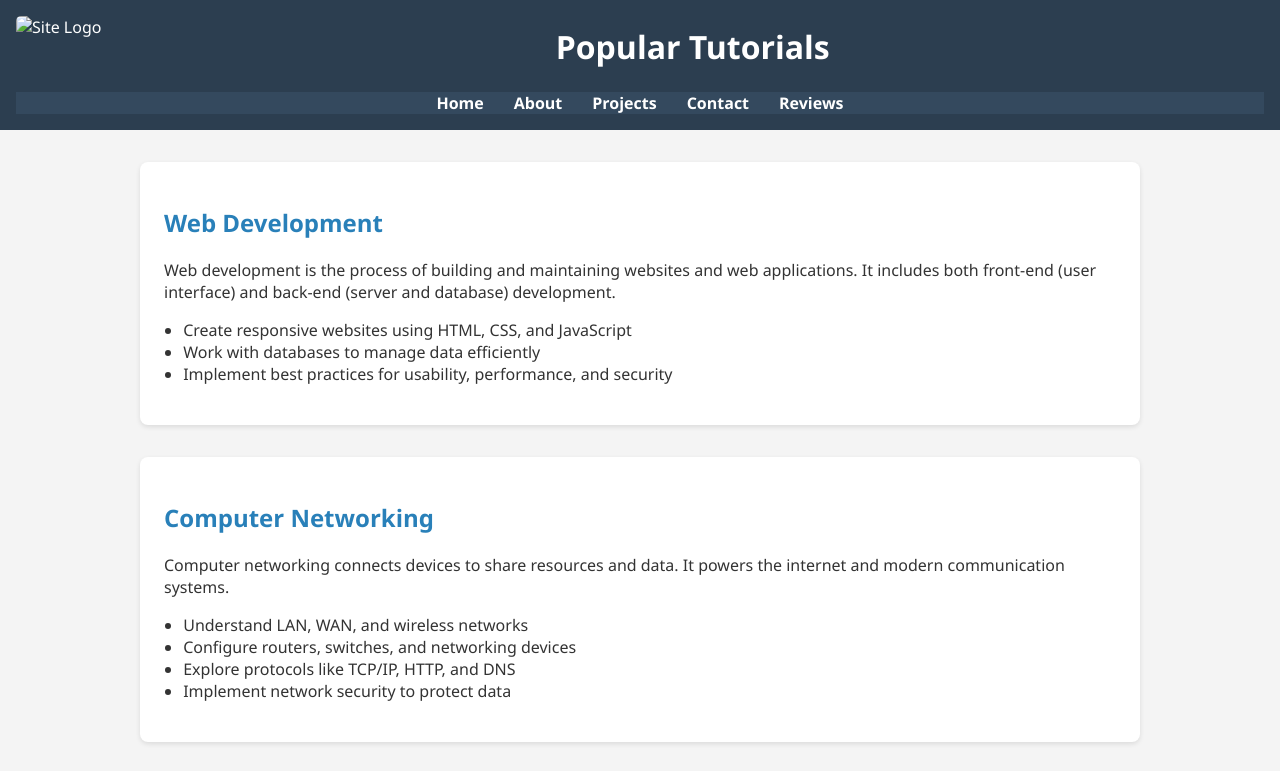
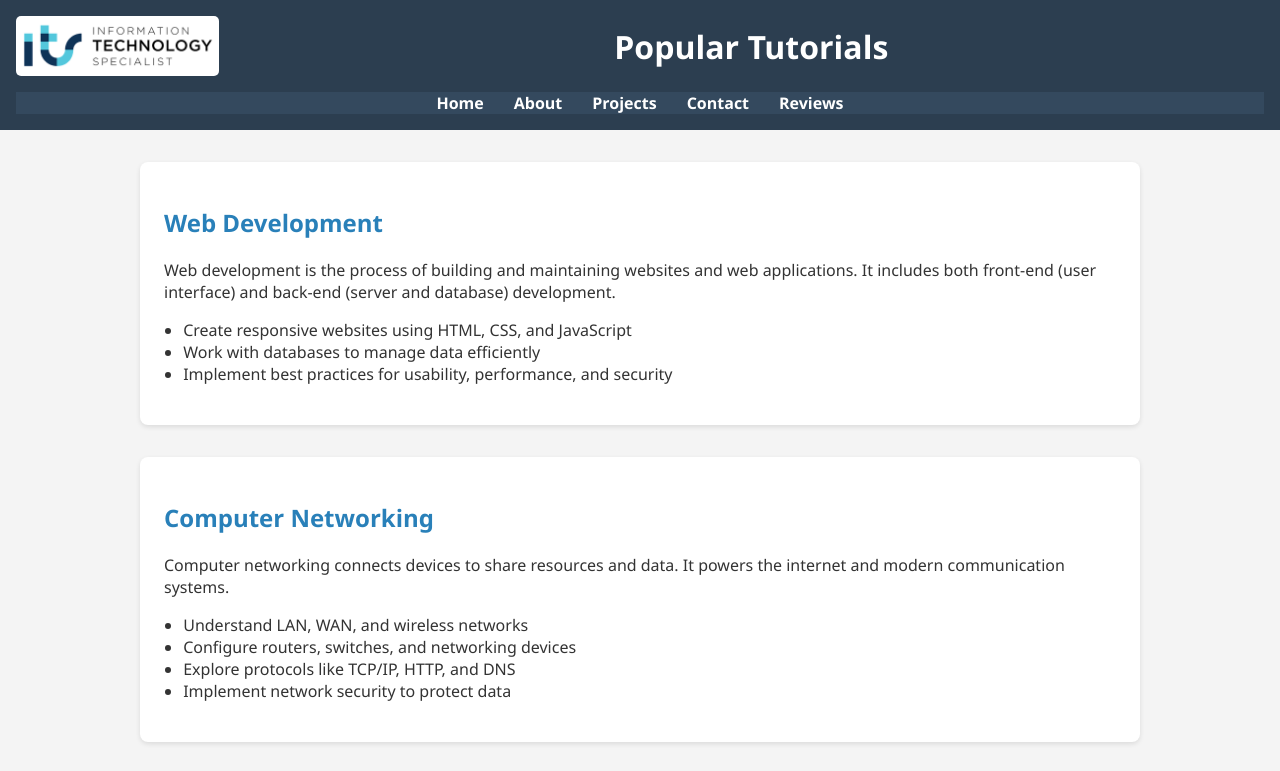
Before and after one commit to christhompson2865-ai/SDEV153, a plain HTML site: page index.html in a window 1280 px wide. Shown: the top 771 px of the page. Drawn offline with Linux system fonts and the light colour scheme.

Commit message:
Fix logo image path and clean up HTML
Updated logo image path and removed extra whitespace.

```diff
--- a/index.html
+++ b/index.html
@@ -9,7 +9,7 @@
 <body>
   <header>
     <div class="header-top">
-      <img src="logo.png" alt="Site Logo" class="logo">
+      <img src="images/logo.png" alt="Site Logo" class="logo">
       <h1 class="site-title">Popular Tutorials</h1>
     </div>
     <nav>
```
